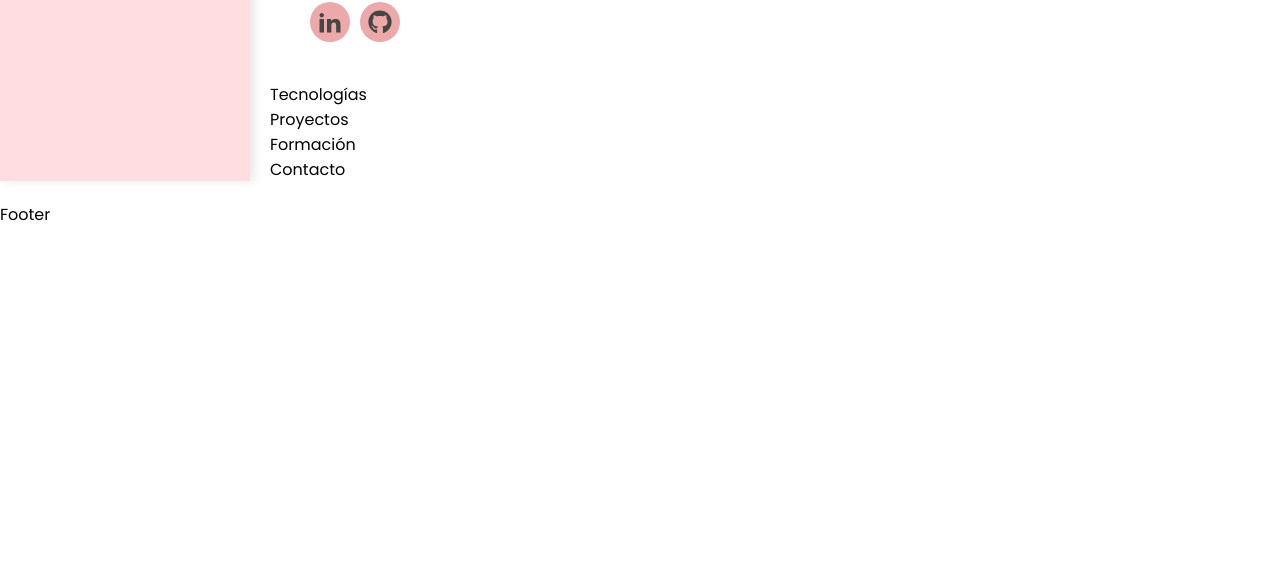
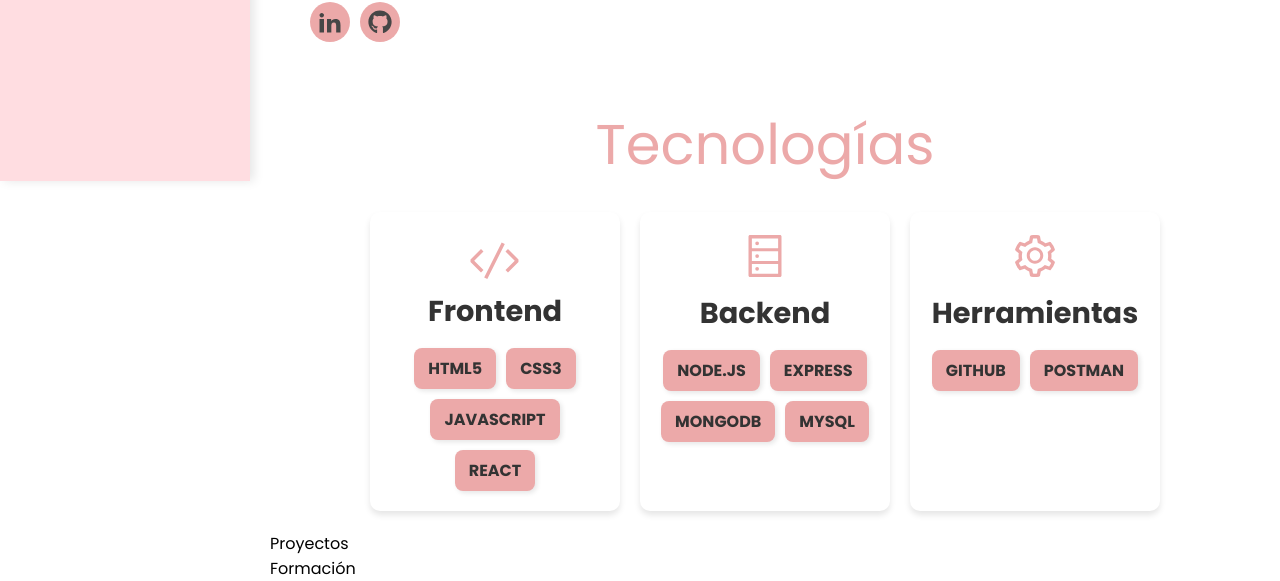
Before and after one commit to Lourdes-s/Portafolio, a React (Vite) app: page / in a window 1280 px wide. Shown: the part 619-1200 px from the top of the page. Before the commit the page ends 846 px from the top, so only its background shows below. Built offline with nearby package versions, Linux system fonts and the light colour scheme.

Commit message:
technologies section

```diff
--- a/src/App.jsx
+++ b/src/App.jsx
@@ -1,5 +1,5 @@
 import React from 'react'
-import { NavBar, Footer, AboutMe } from "./Components"
+import { NavBar, Footer, AboutMe, Technologies} from "./Components"
 
 function App() {
     return (
@@ -7,7 +7,7 @@ function App() {
             <NavBar />
             <main className="main-content">
                 <AboutMe />
-                <section id="technologies" className="">Tecnologías</section>
+                <Technologies />
                 <section id="projects" className="">Proyectos</section>
                 <section id="formation" className="">Formación</section>
                 <section id="contact" className="">Contacto</section>
--- /dev/null
+++ b/src/Components/Technologies/Technologies.css
@@ -0,0 +1,83 @@
+@import url('https://fonts.googleapis.com/css2?family=Poppins:ital,wght@0,100;0,200;0,300;0,400;0,500;0,600;0,700;0,800;0,900&display=swap');
+
+* {
+    padding: 0px;
+    margin: 0px;
+    box-sizing: border-box;
+    font-family: "Poppins", sans-serif;
+}
+
+.technologies {
+    max-width: 1200px;
+    min-width: 320px;
+    margin: auto;
+    padding: 20px;
+}
+
+.technologies-title {
+    font-size: 3.5rem;
+    color: #eca9a9;
+    text-align: center;
+    font-weight: normal;
+    margin-bottom: 25px;
+}
+
+.technologies-container {
+    display: flex;
+    flex-wrap: wrap;
+    justify-content: center;
+    gap: 20px;
+}
+
+.technologies-category {
+    background: rgb(255, 255, 255);
+    padding: 20px;
+    border-radius: 10px;
+    box-shadow: 0px 4px 6px rgba(0, 0, 0, 0.1);
+    width: 250px;
+    text-align: center;
+    transition: transform 0.3s ease-in-out;
+}
+
+.technologies-category:hover {
+    transform: translateY(-5px);
+}
+
+.technologies-icon {
+    font-size: 3rem;
+    color: #eca9a9;
+    margin-bottom: 5px; /* Reduce la separación */
+}
+
+.technologies-icon-frontend {
+    font-size: 3.5rem; /* Mantiene el tamaño más grande */
+    color: #eca9a9;
+    font-weight: bold;
+    margin-bottom: -5px; /* Mueve el subtítulo un poco más arriba */
+}
+
+.technologies-subtitle {
+    font-size: 1.8rem;
+    font-weight: bold;
+    color: #333;
+    margin-bottom: 15px;
+}
+
+.technologies-list {
+    display: flex;
+    flex-wrap: wrap;
+    justify-content: center;
+    gap: 10px;
+}
+
+.technologies-list span {
+    background: #eca9a9;
+    color: #333;
+    padding: 8px 14px;
+    border-radius: 8px;
+    font-size: 1rem;
+    font-weight: bold;
+    text-transform: uppercase;
+    box-shadow: 2px 2px 5px rgba(0, 0, 0, 0.1);
+    transition: all 0.3s ease-in-out;
+}
--- a/src/Components/Technologies/Technologies.jsx
+++ b/src/Components/Technologies/Technologies.jsx
@@ -0,0 +1,44 @@
+import React from 'react'
+import './Technologies.css'
+import { VscCode } from "react-icons/vsc"
+import { AiOutlineDatabase } from "react-icons/ai";
+import { AiOutlineSetting } from "react-icons/ai";
+
+
+export const Technologies = () => {
+    return (
+        <section className="technologies">
+            <h1 className="technologies-title">Tecnologías</h1>
+            <div className="technologies-container">
+                <div className="technologies-category">
+                <VscCode className="technologies-icon technologies-icon-frontend" />
+                    <h2 className="technologies-subtitle">Frontend</h2>
+                    <div className="technologies-list">
+                        <span>HTML5</span>
+                        <span>CSS3</span>
+                        <span>JavaScript</span>
+                        <span>React</span>
+                    </div>
+                </div>
+                <div className="technologies-category">
+                    <AiOutlineDatabase className="technologies-icon"/>
+                    <h2 className="technologies-subtitle">Backend</h2>
+                    <div className="technologies-list">
+                        <span>Node.js</span>
+                        <span>Express</span>
+                        <span>MongoDB</span>
+                        <span>MySQL</span>
+                    </div>
+                </div>
+                <div className="technologies-category">
+                    <AiOutlineSetting className="technologies-icon" />
+                    <h2 className="technologies-subtitle">Herramientas</h2>
+                    <div className="technologies-list">
+                        <span>GitHub</span>
+                        <span>Postman</span>
+                    </div>
+                </div>
+            </div>
+        </section>
+    )
+}
--- a/src/Components/index.js
+++ b/src/Components/index.js
@@ -1,10 +1,12 @@
 import {NavBar} from "./NavBar/NavBar"
 import {Footer} from "./Footer/Footer"
 import {AboutMe} from "./AboutMe/AboutMe"
+import { Technologies} from "./Technologies/Technologies"
 
 
 export {
     NavBar,
     Footer,
-    AboutMe
+    AboutMe,
+    Technologies
 }
```
